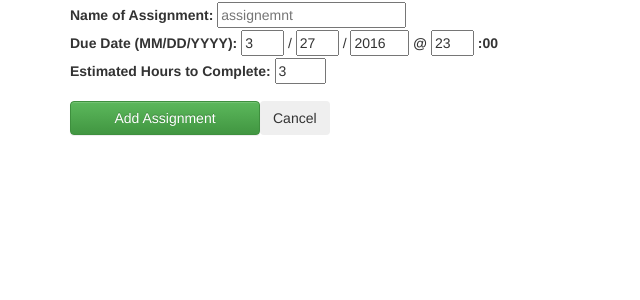
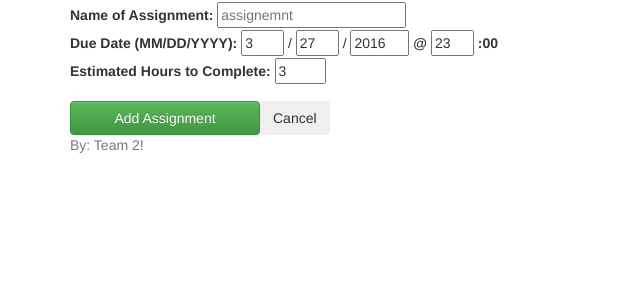
Before and after one commit to brandonPurvis/HackUva2016, a Flask app: page /create_assignment in a window 1280 px wide. Shown: the part 118-418 px from the top of the page, without its empty margins (0-640 px from the left). Run offline with Flask 2, Linux system fonts and the light colour scheme; parts of the project's set-up code (start-up, migrations or seed data) failed here and were passed over; some libraries are stand-ins or nearby versions.

Commit message:
add the team 2 factorial name

```diff
--- a/templates/base.html
+++ b/templates/base.html
@@ -33,4 +33,10 @@
       {% endblock %}
     </div>
   </body>
+  <footer class="footer">
+    <div class="container">
+      <p class="text-muted">By: Team 2!</p>
+    </div>
+  </footer>
+
 </html>
--- a/templates/main.html
+++ b/templates/main.html
@@ -47,7 +47,7 @@
   function writeText(x, y, message){
   var cvs = getCanvas();
   var ctx = cvs.getContext("2d");
-  ctx.fillStyle = "#E6E7E8";
+  ctx.fillStyle = "#C8C9Ca";
   ctx.font = "20px Arial";
   ctx.fillText(message, x, y);
   };
```
